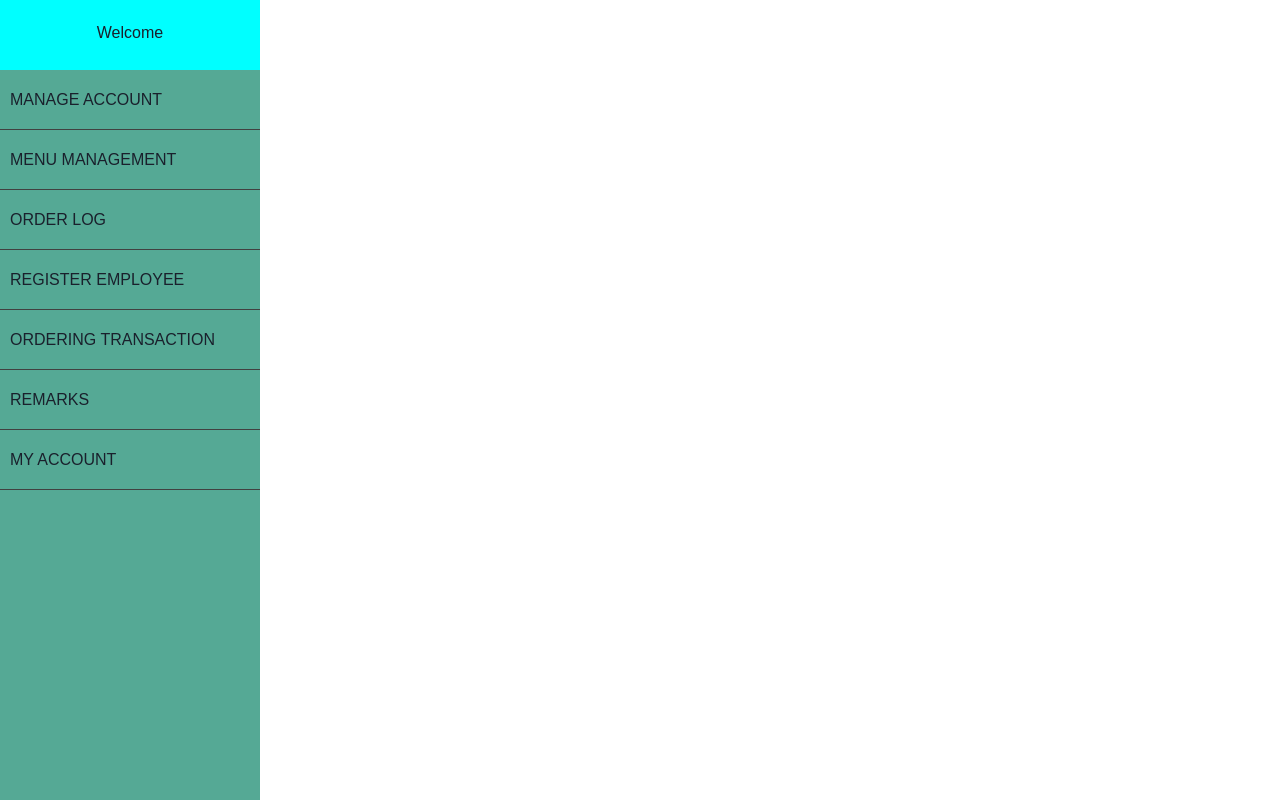
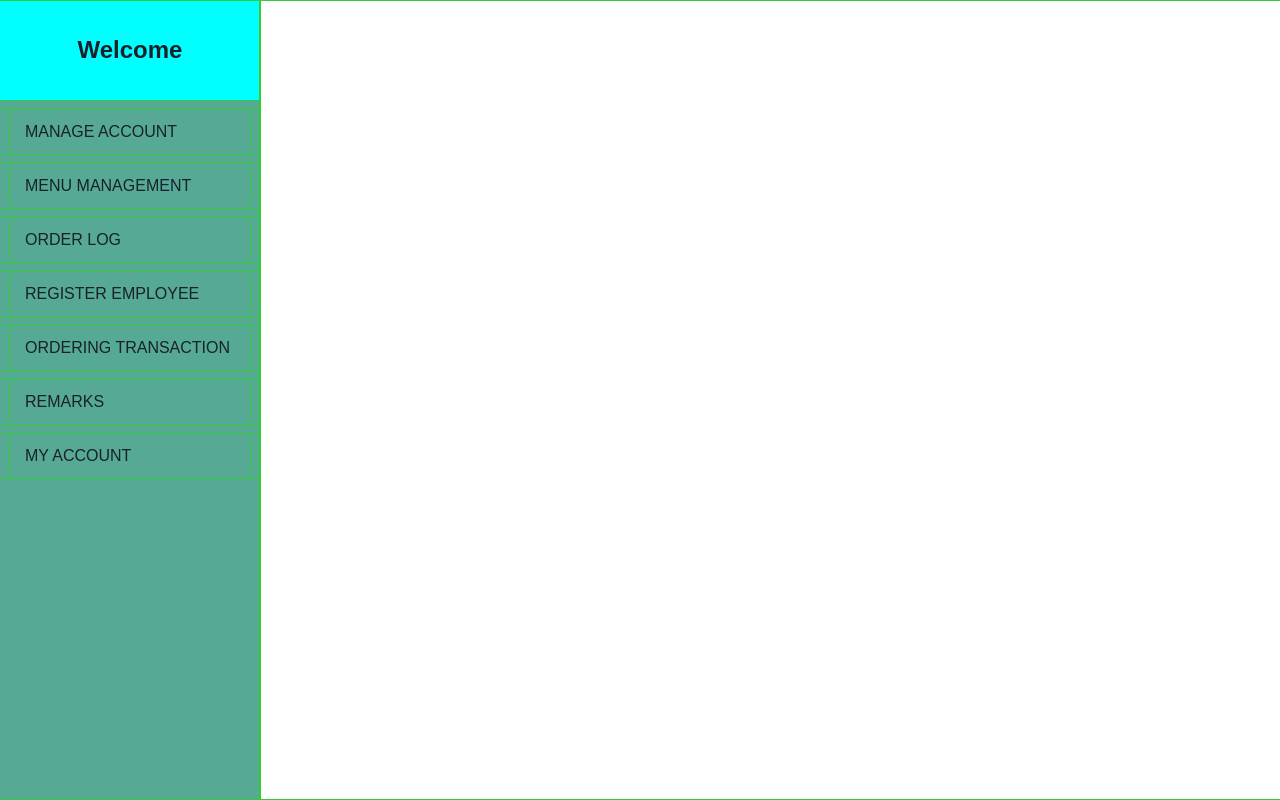
Before and after one commit to jentii16200/hain-microsite, a React (Create React App) app: page /h in a window 1280 px wide. Built offline with nearby package versions, Linux system fonts and the light colour scheme.

Commit message:
up: design

```diff
--- a/src/assets/index.css
+++ b/src/assets/index.css
@@ -20,48 +20,6 @@ body{
   background-size: cover;
 }
 
-.navigation{
-  position: fixed;
-  height: 100%;
-  width: 260px;
-  background-color: rgb(85, 169, 149);
-  transition: .5%;
-  overflow: auto;
-}
-.navigation ul{
-  position: absolute;
-  top: 0;
-  left: 0;
-  width: 100%;
-}
-.navigation ul .welcome{
-  height: 70px;
-  line-height: 35px;
-}
-.navigation ul li{
-  position: relative;
-  width: 100%;
-  list-style: none;
-}
-.navigation ul li:hover{
-  background-color: rgb(62, 87, 79);
-}
-.navigation ul li .links{
-  position: relative;
-  display: block;
-  padding: 0 10px;
-  height: 60px;
-  line-height: 60px;
-  text-align: start;
-  border-bottom: 1px solid rgb(65, 65, 65);
-
-}
-.navigation ul .welcome{
-  background-color: aqua;
-  text-align: center;
-  padding: 15px;
-
-}
 .container{
   display: flex;
   width: 100%;
--- /dev/null
+++ b/src/components/SideNav/SideNav.css
@@ -0,0 +1,49 @@
+* {
+    box-sizing: border-box;
+    /* background: rgb(0, 100, 0, .1); */
+    outline: 1px solid limegreen !important;
+}
+.navigation{
+    position: fixed;
+    height: 100%;
+    width: 260px;
+    background-color: rgb(85, 169, 149);
+    transition: all 1s;
+    overflow: auto;
+  }
+  .welcome{
+    background-color: aqua;
+    display: grid;
+    height: 100px;
+    /* line-height: 35px; */
+    font-weight: 700;
+    place-items: center;
+    font-size: 1.5rem;
+    width: 260px;
+  }
+  ul{
+    padding: 0;
+  }
+  ul li{
+    margin: 10px 0;
+    list-style: none;
+  }
+  ul li:active,
+  ul li:hover{
+    /* padding: 10px 15px; */
+    background-color: rgb(62, 87, 79);
+    transition: all 1s;
+  }
+  ul li .links{
+    text-decoration: none;
+    font-size: 1rem;
+    display: block;
+    padding: 10px 15px;
+    margin: 10px 10px;
+    border-radius: 6px;
+  }
+  ul li .links:hover :active{
+    background-color: white;
+    color: black;
+    transition: all 1s;
+  }
--- a/src/components/SideNav.js
+++ b/src/components/SideNav/SideNav.js
@@ -1,17 +1,20 @@
+import './SideNav.css';
 import React from 'react';
 import { Link, Routes, Route, Outlet } from 'react-router-dom';
-import { ManageAccount, AdminAccount, CustomerAccount, EmployeeAccount, MenuManagement, OrderLog, RegisterEmployee,
-    OrderingTransaction, Remarks, MyAccount } from '../pages/index.js';
-import { Billout } from '../pages/Ordering-Transaction/Billout.js';
-import { OnProcess } from '../pages/Ordering-Transaction/OnProcess.js';
-import { Pending } from '../pages/Ordering-Transaction/Pending.js';
+import {
+    ManageAccount, AdminAccount, CustomerAccount, EmployeeAccount, MenuManagement, OrderLog, RegisterEmployee,
+    OrderingTransaction, Remarks, MyAccount
+} from '../../pages/index.js';
+import { Billout } from '../../pages/Ordering-Transaction/Billout.js';
+import { OnProcess } from '../../pages/Ordering-Transaction/OnProcess.js';
+import { Pending } from '../../pages/Ordering-Transaction/Pending.js';
 
 export const SideNav = (props) => {
-    return(
+    return (
         <div className='container'>
             <div className='navigation'>
+                <h2 className='welcome'>Welcome</h2>
                 <ul>
-                    <h2 className='welcome'>Welcome</h2>
                     <li><Link className='links' to='manage-account/customer'>MANAGE ACCOUNT</Link></li>
                     <li><Link className='links' to='menu-management'>MENU MANAGEMENT</Link></li>
                     <li><Link className='links' to='order-log'>ORDER LOG</Link></li>
@@ -25,16 +28,16 @@ export const SideNav = (props) => {
                 <Routes>
                     <Route exact path='manage-account' element={<ManageAccount />}>
                         {/* <Route exact path='admin' element={<AdminAccount/>}/> */}
-                        <Route exact path='customer' element={<CustomerAccount/>}/>
-                        <Route exact path='employee' element={<EmployeeAccount/>}/>
+                        <Route exact path='customer' element={<CustomerAccount />} />
+                        <Route exact path='employee' element={<EmployeeAccount />} />
                     </Route>
                     <Route exact path='menu-management' element={<MenuManagement />} />
                     <Route exact path='order-log' element={<OrderLog />} />
                     <Route exact path='register-employee' element={<RegisterEmployee />} />
                     <Route exact path='ordering-transaction' element={<OrderingTransaction />}>
-                        <Route exact path='pending' element={<Pending/>}/>
-                        <Route exact path='onprocess' element={<OnProcess/>}/>
-                        <Route exact path='billout' element={<Billout/>}/>
+                        <Route exact path='pending' element={<Pending />} />
+                        <Route exact path='onprocess' element={<OnProcess />} />
+                        <Route exact path='billout' element={<Billout />} />
                     </Route>
                     <Route exact path='remarks' element={<Remarks />} />
                     <Route exact path='my-account' element={<MyAccount />} />
```
Also changed, not shown: src/pages/index.js (+5 -3 lines).
